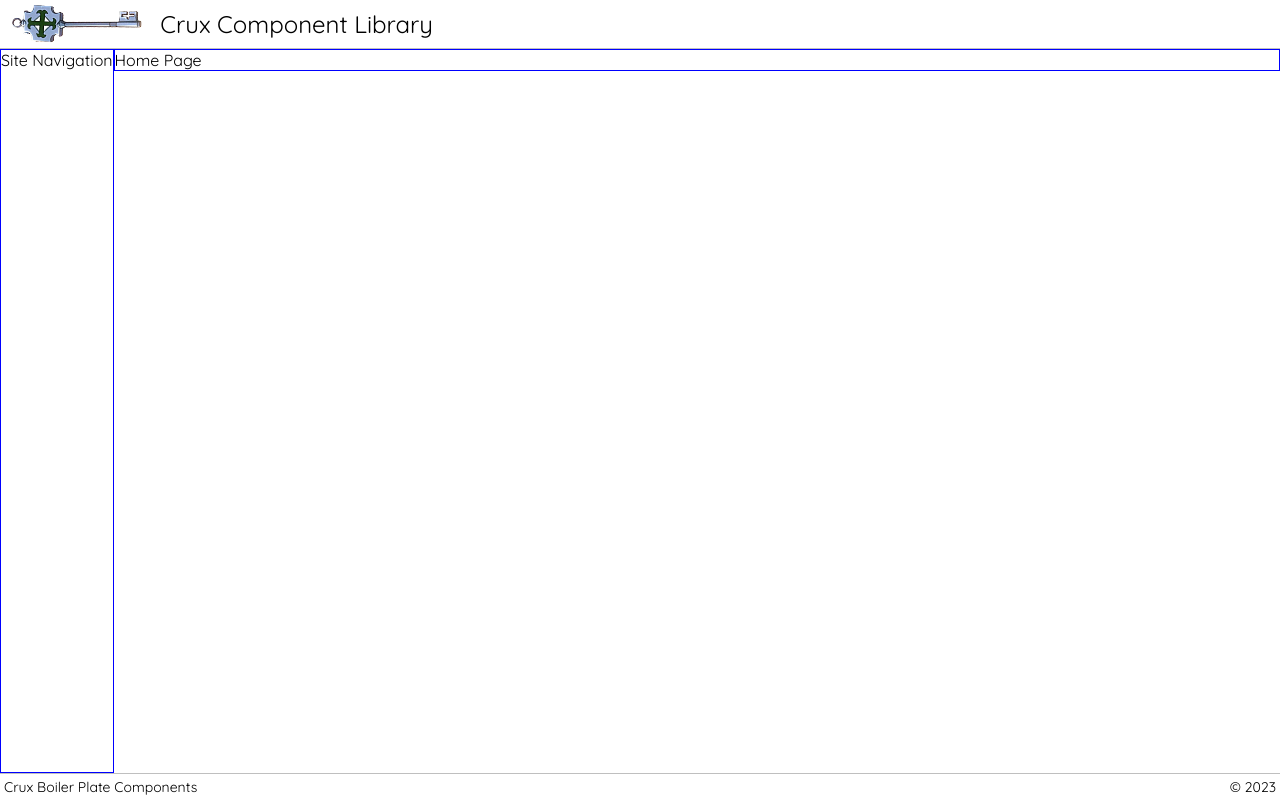
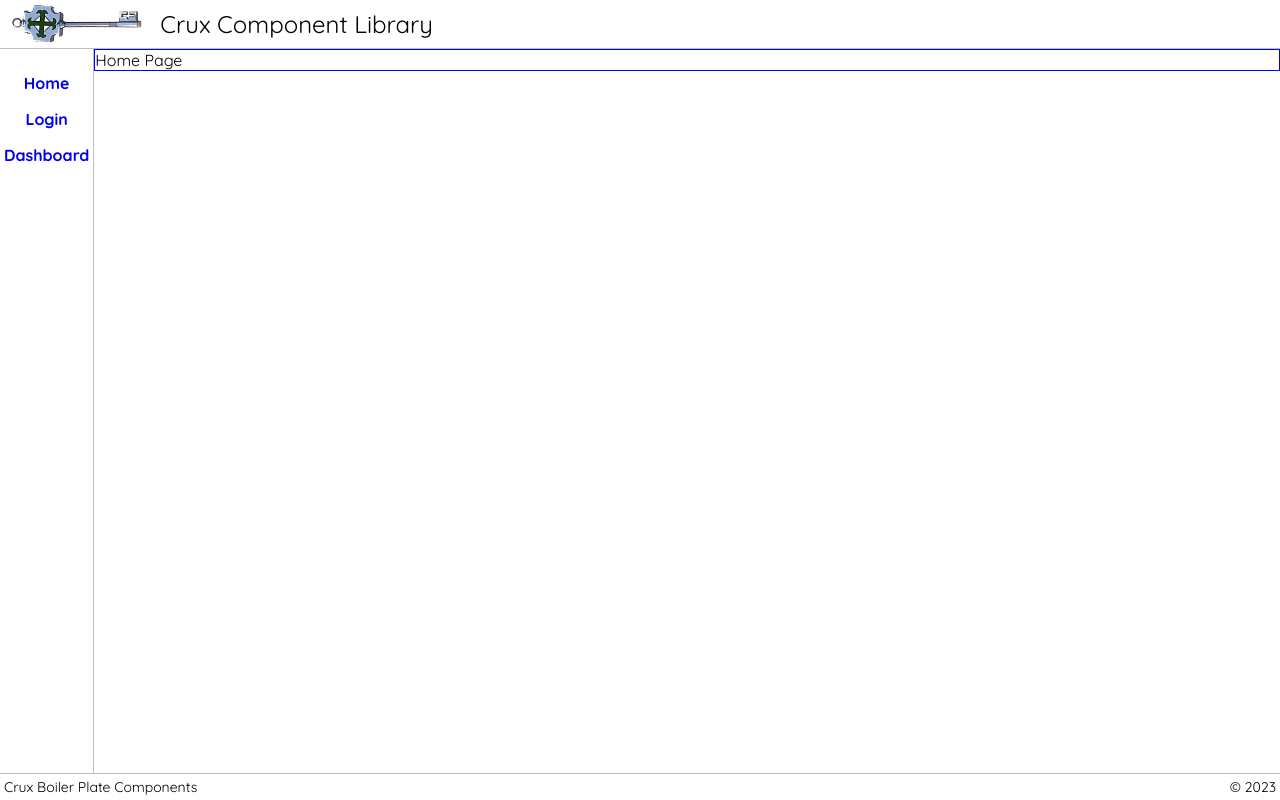
Before and after one commit to truburn/crux, a React (Vite) app: page / in a window 1280 px wide. Built offline with nearby package versions, Linux system fonts and the light colour scheme.

Commit message:
basic navigation setup

```diff
--- a/src/template/Navigation/Navigation.classes.ts
+++ b/src/template/Navigation/Navigation.classes.ts
@@ -5,10 +5,20 @@ export function useNavigationClasses() {
   const theme = useTheme();
 
   const root = css({
+    display: "flex",
+    flexDirection: "column",
+    alignItems: "center",
+    justifyContent: "flex-start",
+    padding: "1rem 0.25rem",
     borderStyle: "solid",
-    borderWidth: 1,
-    borderColor: theme.color,
+    borderWidth: 0,
+    borderRightWidth: theme.seperator.width,
+    borderColor: theme.seperator.color,
   });
 
-  return { root };
+  const link = css({
+    margin: "0.5rem 0",
+  });
+
+  return { root, link };
 }
--- a/src/template/Navigation/Navigation.tsx
+++ b/src/template/Navigation/Navigation.tsx
@@ -1,15 +1,23 @@
-import { useEffect } from "react";
-import { useNavigationClasses, NavigationProps } from "@/template/Navigation";
+import { NavLink } from "react-router-dom";
+import { useNavigationClasses } from "@/template/Navigation";
 
 /**
  * Site Navigation
  */
-export function Navigation(props: NavigationProps) {
+export function Navigation() {
   const classes = useNavigationClasses();
 
-  useEffect(() => {
-    console.log("Navigation.props", props);
-  }, [props]);
-
-  return <div className={classes.root}>Site Navigation</div>;
+  return (
+    <nav className={classes.root}>
+      <NavLink className={classes.link} to="/" title="Home Page">
+        Home
+      </NavLink>
+      <NavLink className={classes.link} to="/login" title="Login">
+        Login
+      </NavLink>
+      <NavLink className={classes.link} to="/dashboard" title="Dashboard">
+        Dashboard
+      </NavLink>
+    </nav>
+  );
 }
--- a/src/theme/GlobalStyles.tsx
+++ b/src/theme/GlobalStyles.tsx
@@ -31,6 +31,14 @@ function useGlobalStyles() {
     "*": {
       ...theme.fonts?.body,
     },
+    a: {
+      fontWeight: "bold",
+      textDecoration: "none",
+      transition: "ease all 0.5s",
+      "&:hover": {
+        textDecoration: "underline",
+      },
+    },
   });
 }
 
```
Also changed, not shown: 1 other file (tests, documents, lock files or other folders).
